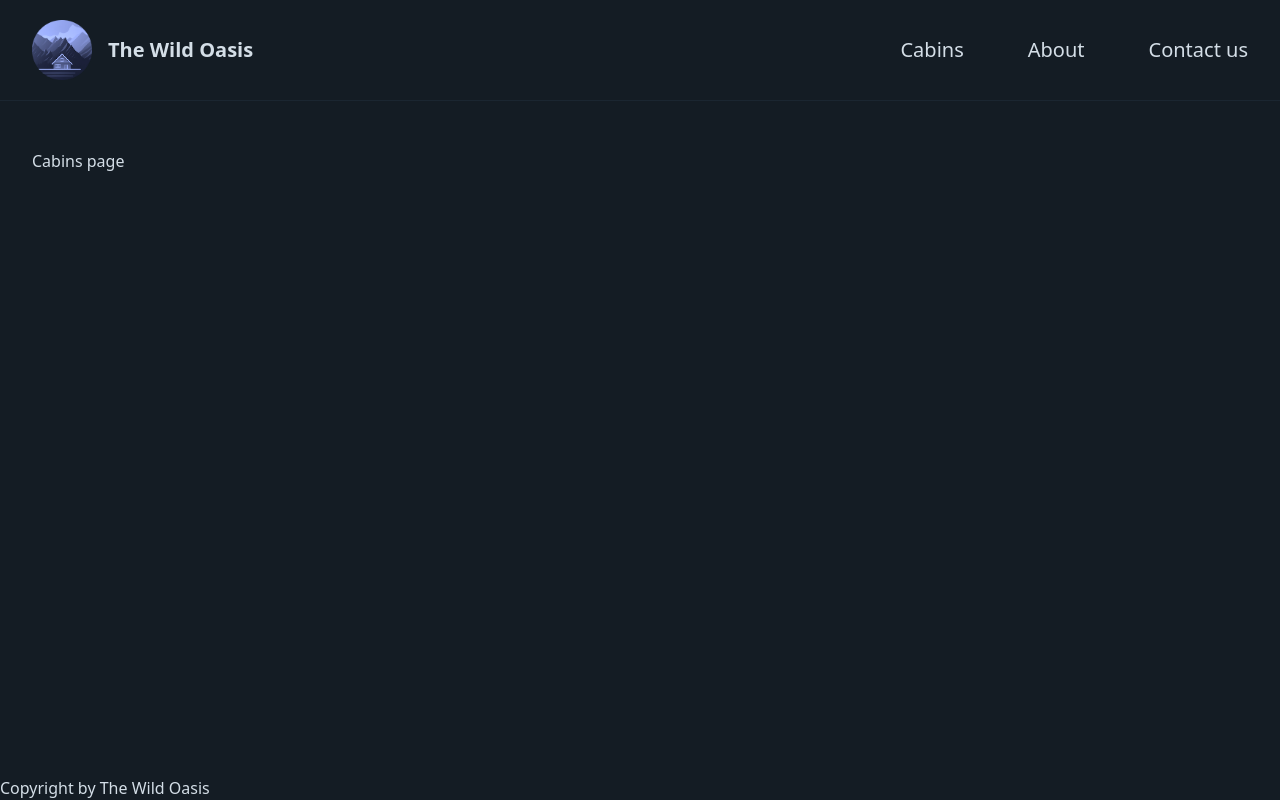
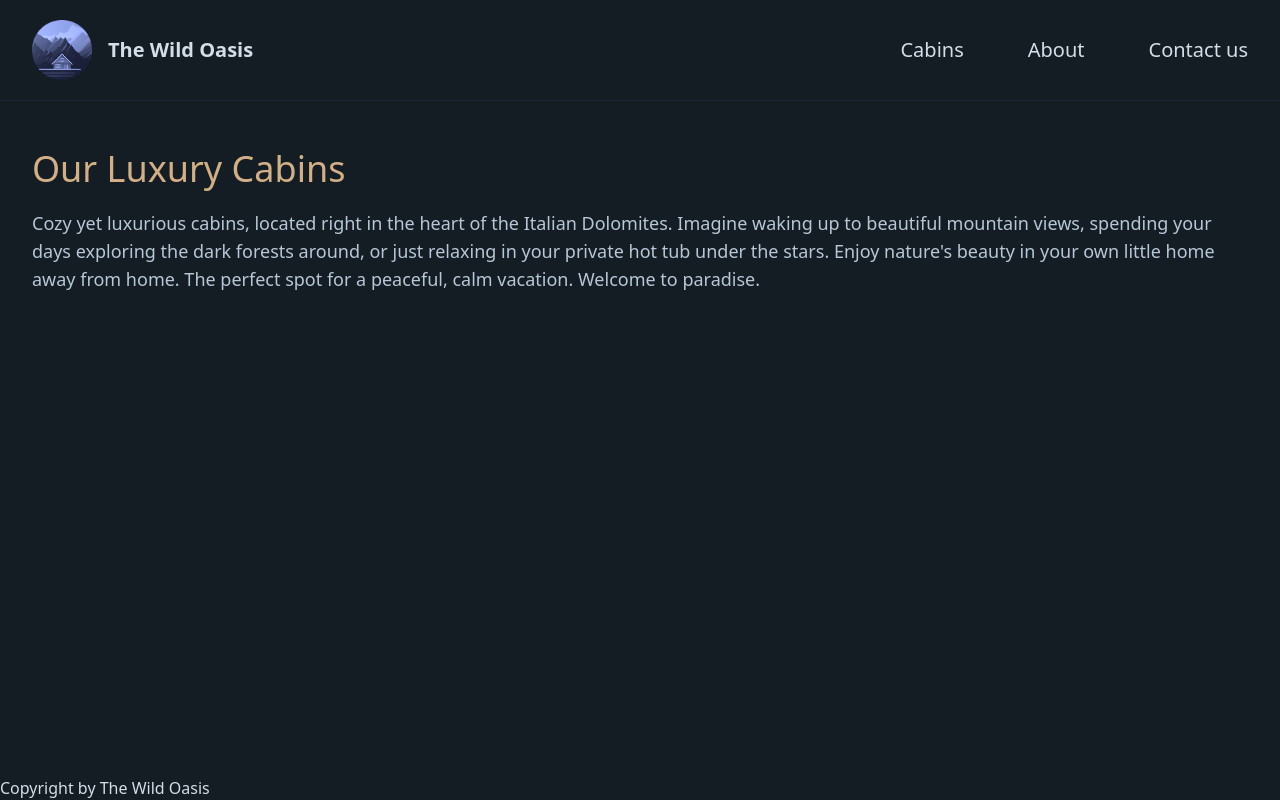
Before and after one commit to BetulBuyukzengin/the-wild-oasis-next-js, a Next.js app: page /cabins in a window 1280 px wide. Built offline with nearby package versions, Linux system fonts and the light colour scheme.

Commit message:
feat: create cabins

```diff
--- a/app/cabins/page.js
+++ b/app/cabins/page.js
@@ -1,10 +1,26 @@
-export const metadata = {
-  title: "Cabins",
-};
-export default async function Page() {
+import CabinCard from "@/app/_components/CabinCard";
+export default function Cabins() {
+  const cabins = [];
   return (
     <div>
-      <h1>Cabins page</h1>
+      <h1 className="text-4xl mb-5 text-accent-400 font-medium">
+        Our Luxury Cabins
+      </h1>
+      <p className="text-primary-200 text-lg mb-10">
+        Cozy yet luxurious cabins, located right in the heart of the Italian
+        Dolomites. Imagine waking up to beautiful mountain views, spending your
+        days exploring the dark forests around, or just relaxing in your private
+        hot tub under the stars. Enjoy nature&apos;s beauty in your own little
+        home away from home. The perfect spot for a peaceful, calm vacation.
+        Welcome to paradise.
+      </p>
+      {cabins.length > 0 && (
+        <div className="grid sm:grid-cols-1 md:grid-cols-2 gap-8 lg:gap-12 xl:gap-14">
+          {cabins.map((cabin) => (
+            <CabinCard cabin={cabin} key={cabin.id} />
+          ))}
+        </div>
+      )}
     </div>
   );
 }
```
